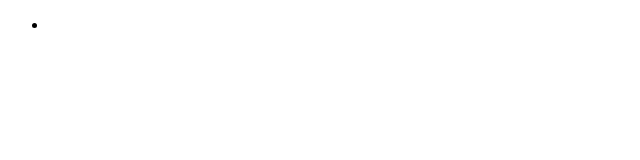
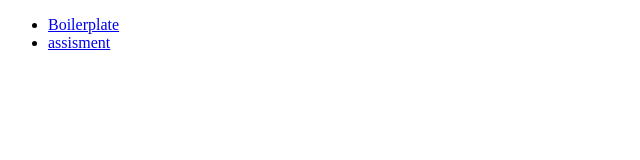
Before and after one commit to AdrianOliveros/html--boilerplate-odin2, a plain HTML site: page index.html in a window 1280 px wide. Shown: the whole page, without its empty margins (0-640 px from the left). Drawn offline with Linux system fonts and the light colour scheme.

Commit message:
feat: finish activity

```diff
--- a/index.html
+++ b/index.html
@@ -8,8 +8,10 @@
 <body>
     <ul>
         <li>
-            <a href="assisment/exercise-1.html"></a>
-            <a href="boilerplate/exercise-1.html"></a>
+            <a href="boilerplate/exercise-1.html">Boilerplate</a>
+        </li>
+        <li>
+            <a href="assisment/exercise-1.html">assisment</a>
         </li>
     </ul>
 </body>
```
Also changed, not shown: 1 other file.
